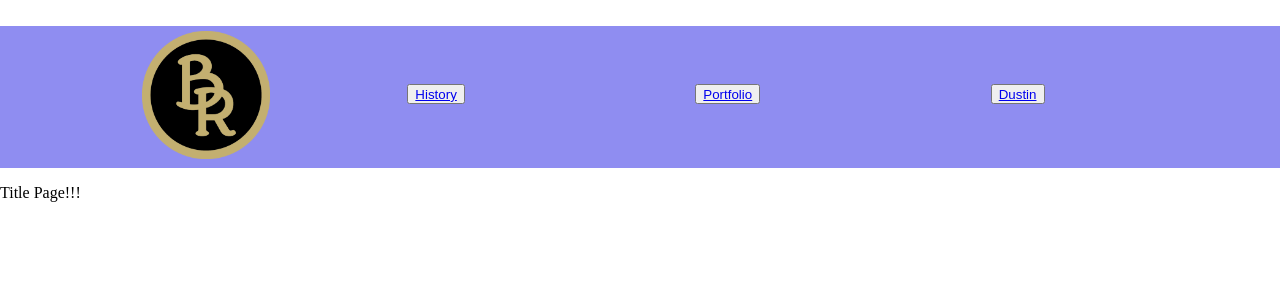
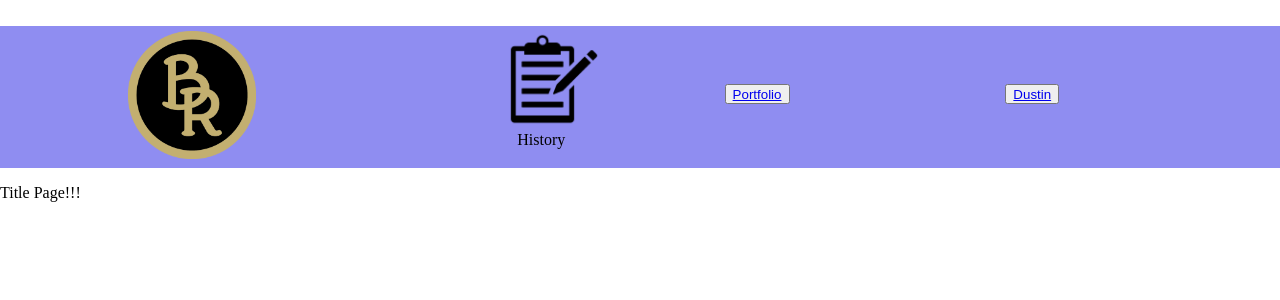
Before and after one commit to Val-code-1/Resume, a React (Vite) app: page / in a window 1280 px wide. Shown: the top 300 px of the page. Built offline with nearby package versions, Linux system fonts and the light colour scheme.

Commit message:
Made history link icon, added text to div below

```diff
--- a/src/App.css
+++ b/src/App.css
@@ -1,5 +1,6 @@
 #brIcon {
   width: 8em;
+  margin-right: 8em;
 }
 #navBar {
   margin-top: 2%;
@@ -14,6 +15,13 @@
   display: flex;
   justify-content: flex-start;
   height: 20px;
+}
+#historyIcon {
+  width: 6em;
+}
+#historyText {
+  margin: 0;
+  margin-left: 0.7em;
 }
 /* body {
   margin: 0;
--- a/src/App.js
+++ b/src/App.js
@@ -10,6 +10,7 @@ import History from "./screens/History/History.js";
 import Portfolio from "./screens/Portfolio/Portfolio";
 import Teacher from "./screens/Teacher/Teacher";
 import brIcon from "./assets/brIcon.png";
+import historyIcon from "./assets/history.png";
 const App = () => {
   return (
     <Router>
@@ -18,9 +19,12 @@ const App = () => {
           <Link to="/">
             <img src={brIcon} id="brIcon" />
           </Link>
-          <button className="pageLink">
-            <Link to="/History">History</Link>
-          </button>
+          <div id="historyThings">
+            <Link to="/History">
+              <img src={historyIcon} id="historyIcon" />
+            </Link>
+            <p id="historyText">History</p>
+          </div>
           <button className="pageLink">
             <Link to="/Portfolio">Portfolio</Link>
           </button>
```
Also changed, not shown: src/assets/history.png (added).
